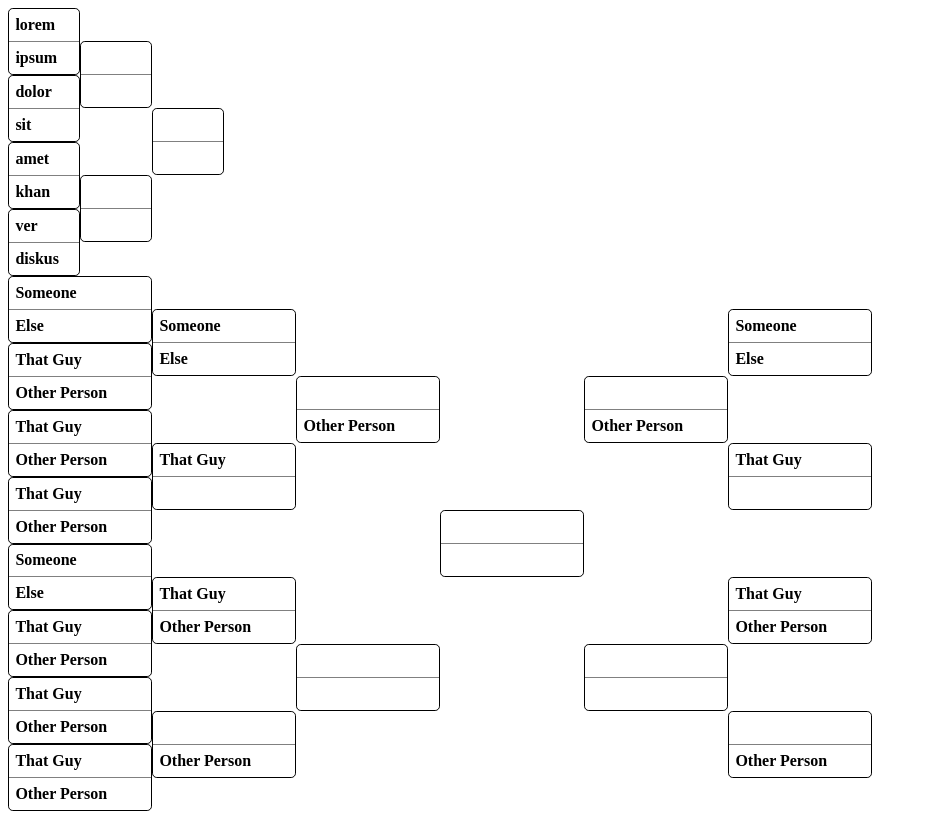
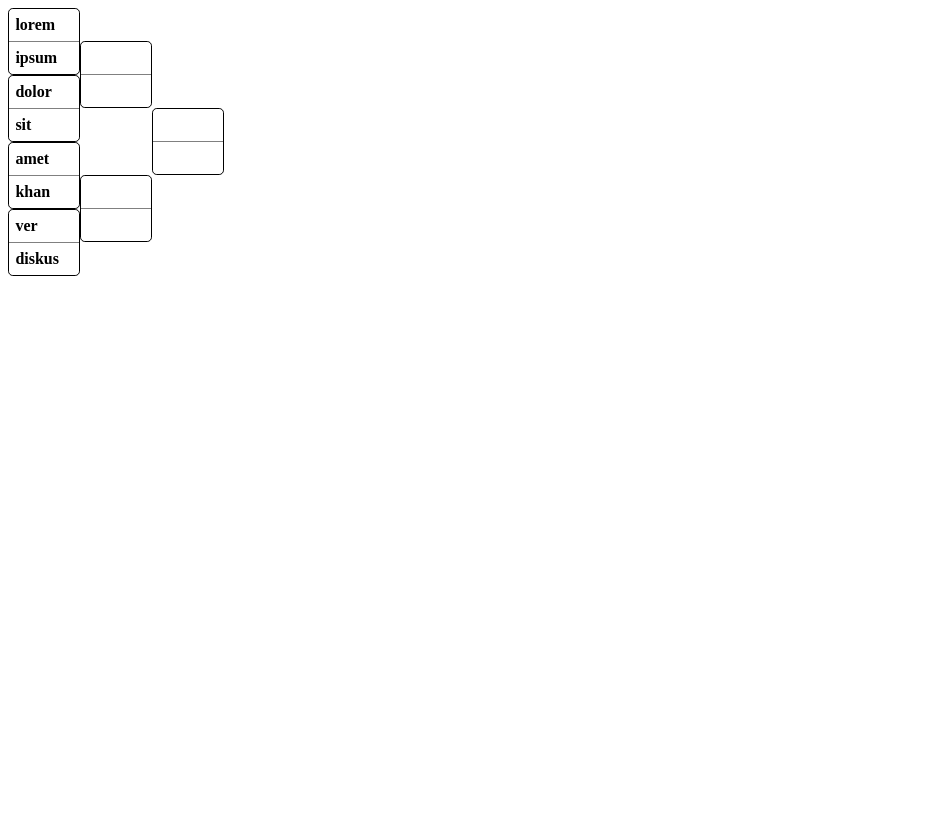
Before and after one commit to aoswalt/bracketizer, a React (Create React App) app: page / in a window 1280 px wide. Shown: the whole page, without its empty margins (0-927 px from the left). Built offline with nearby package versions, Linux system fonts and the light colour scheme.

Commit message:
move tournament to separate component

```diff
--- a/src/App.js
+++ b/src/App.js
@@ -1,10 +1,6 @@
-import {
-  buildTournament,
-  encodeLocation,
-  parseLocation,
-} from './util'
+import { parseLocation } from './util'
 import React, { PureComponent } from 'react'
-import Bracket from './components/Bracket'
+import Tournament from './components/Tournament'
 
 const participantList = [
   'lorem',
@@ -16,74 +12,6 @@ const participantList = [
   'ver',
   'diskus',
 ]
-
-const bracket = [
-  [
-    ['Someone', 'Else'],
-    ['That Guy', 'Other Person'],
-    ['That Guy', 'Other Person'],
-    ['That Guy', 'Other Person'],
-    ['Someone', 'Else'],
-    ['That Guy', 'Other Person'],
-    ['That Guy', 'Other Person'],
-    ['That Guy', 'Other Person'],
-  ],
-  [
-    ['Someone', 'Else'],
-    ['That Guy', ''],
-    ['That Guy', 'Other Person'],
-    ['', 'Other Person'],
-  ],
-  [
-    ['', 'Other Person'],
-    ['', ''],
-  ],
-  [
-    ['', ''],
-  ],
-  [
-    ['', 'Other Person'],
-    ['', ''],
-  ],
-  [
-    ['Someone', 'Else'],
-    ['That Guy', ''],
-    ['That Guy', 'Other Person'],
-    ['', 'Other Person'],
-  ],
-]
-
-//NOTE(adam): bracket-round-match, win/loss, bracket round match position
-const mapping = {
-  '0-0-0': {
-    w: { b: 0, r: 1, m: 0, p: 0 },
-    l: null,
-  },
-  '0-0-1': {
-    w: { b: 0, r: 1, m: 0, p: 1 },
-    l: null,
-  },
-  '0-0-2': {
-    w: { b: 0, r: 1, m: 1, p: 0 },
-    l: null,
-  },
-  '0-0-3': {
-    w: { b: 0, r: 2, m: 1, p: 1 },
-    l: null,
-  },
-  '0-1-0': {
-    w: { b: 0, r: 2, m: 0, p: 0 },
-    l: null,
-  },
-  '0-1-1': {
-    w: { b: 0, r: 2, m: 0, p: 1 },
-    l: null,
-  },
-  '0-2-0': {
-    w: null,
-    l: null,
-  },
-}
 
 const encodedMapping = [
   '0-0-0 0-1-0-0 _',
@@ -107,53 +35,12 @@ const parsedMapping = encodedMapping.reduce((acc, m) => {
   }
 }, {})
 
-const getPlayer = (bracket, location, opposite) => opposite
-  ? bracket[location.bracket][location.round][location.match][(location.position - 1) * -1]
-  : bracket[location.bracket][location.round][location.match][location.position]
-
-const setPlayer = (bracket, location, player) =>
-  bracket[location.bracket][location.round][location.match][location.position] = player
-
-
 class App extends PureComponent {
-  constructor(props) {
-    super(props)
-    this.state = {
-      tournament: buildTournament(participantList),
-    }
-  }
-
-  play = (winLocation) => () => {
-    const temp = JSON.parse(JSON.stringify(this.state.tournament))
-
-    const mapping = parsedMapping[encodeLocation(winLocation, true)]
-    if(!mapping) return
-
-    const {
-      win: winTarget,
-      lose: loseTarget,
-    } = mapping
-
-    if(winTarget) {
-      const winner = getPlayer(temp, winLocation)
-      setPlayer(temp, winTarget, winner)
-    }
-
-    if(loseTarget) {
-      const loser = getPlayer(temp, winLocation, true)
-      loseTarget.isComplete && setPlayer(temp, loseTarget, loser)
-    }
-
-    this.setState({ tournament: temp })
-  }
 
   render() {
     return (
       <div>
-        {this.state.tournament.map((b, i) =>
-          <Bracket key={i} bracket={b} id={i} onPositionClick={this.play} />
-        )}
-        <Bracket bracket={bracket} id={0} onPositionClick={p => () => console.warn(p)} />
+        <Tournament participants={participantList} mapping={parsedMapping} />
       </div>
     )
   }
--- /dev/null
+++ b/src/components/Tournament.js
@@ -0,0 +1,59 @@
+import {
+  buildTournament,
+  encodeLocation,
+} from '../util'
+import React, { PureComponent } from 'react'
+import Bracket from './Bracket'
+
+const getPlayer = (bracket, location, opposite) => opposite
+  ? bracket[location.bracket][location.round][location.match][(location.position - 1) * -1]
+  : bracket[location.bracket][location.round][location.match][location.position]
+
+const setPlayer = (bracket, location, player) =>
+  bracket[location.bracket][location.round][location.match][location.position] = player
+
+
+class Tournament extends PureComponent {
+  constructor(props) {
+    super(props)
+    this.state = {
+      tournament: buildTournament(props.participants),
+    }
+  }
+
+  play = (winLocation) => () => {
+    const temp = JSON.parse(JSON.stringify(this.state.tournament))
+
+    const mapping = this.props.mapping[encodeLocation(winLocation, true)]
+    if(!mapping) return
+
+    const {
+      win: winTarget,
+      lose: loseTarget,
+    } = mapping
+
+    if(winTarget) {
+      const winner = getPlayer(temp, winLocation)
+      setPlayer(temp, winTarget, winner)
+    }
+
+    if(loseTarget) {
+      const loser = getPlayer(temp, winLocation, true)
+      loseTarget.isComplete && setPlayer(temp, loseTarget, loser)
+    }
+
+    this.setState({ tournament: temp })
+  }
+
+  render() {
+    return (
+      <div>
+        {this.state.tournament.map((b, i) =>
+          <Bracket key={i} bracket={b} id={i} onPositionClick={this.play} />
+        )}
+      </div>
+    )
+  }
+}
+
+export default Tournament
```
